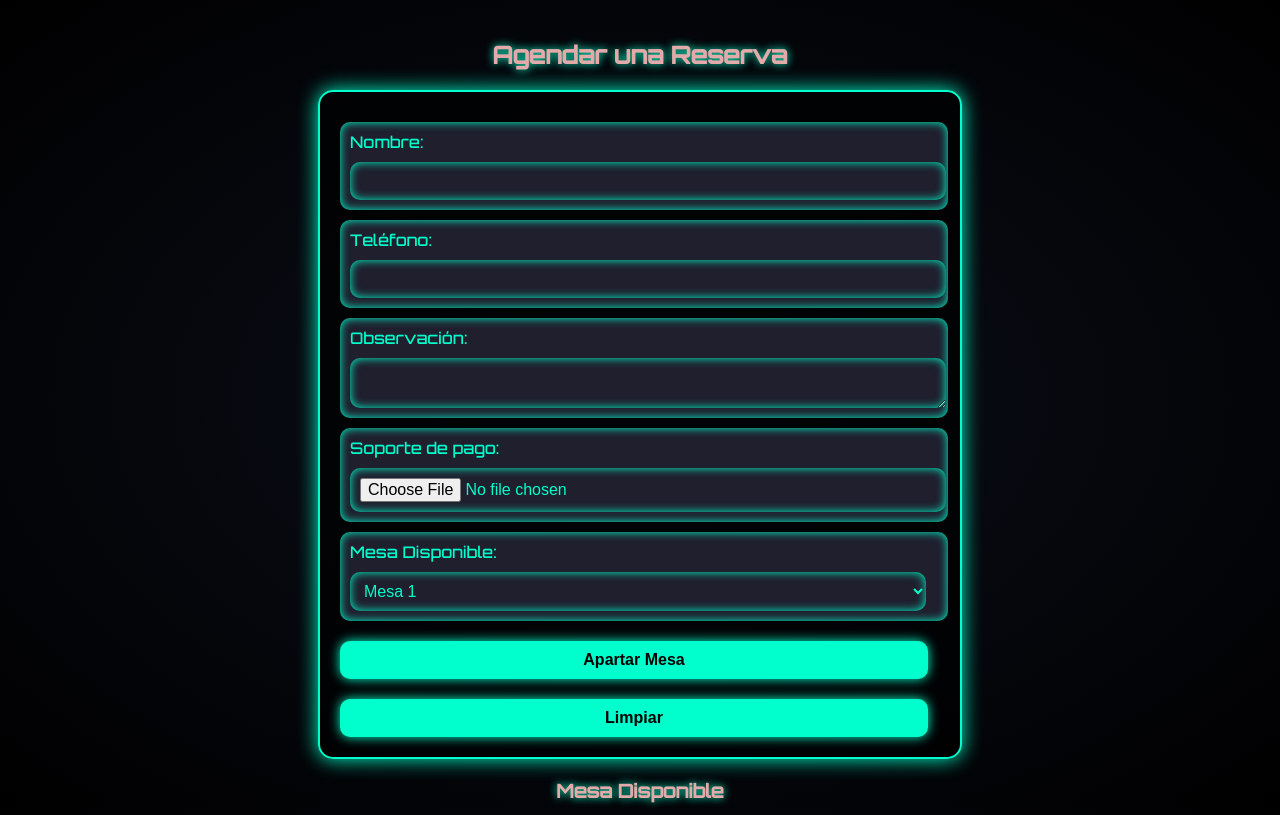
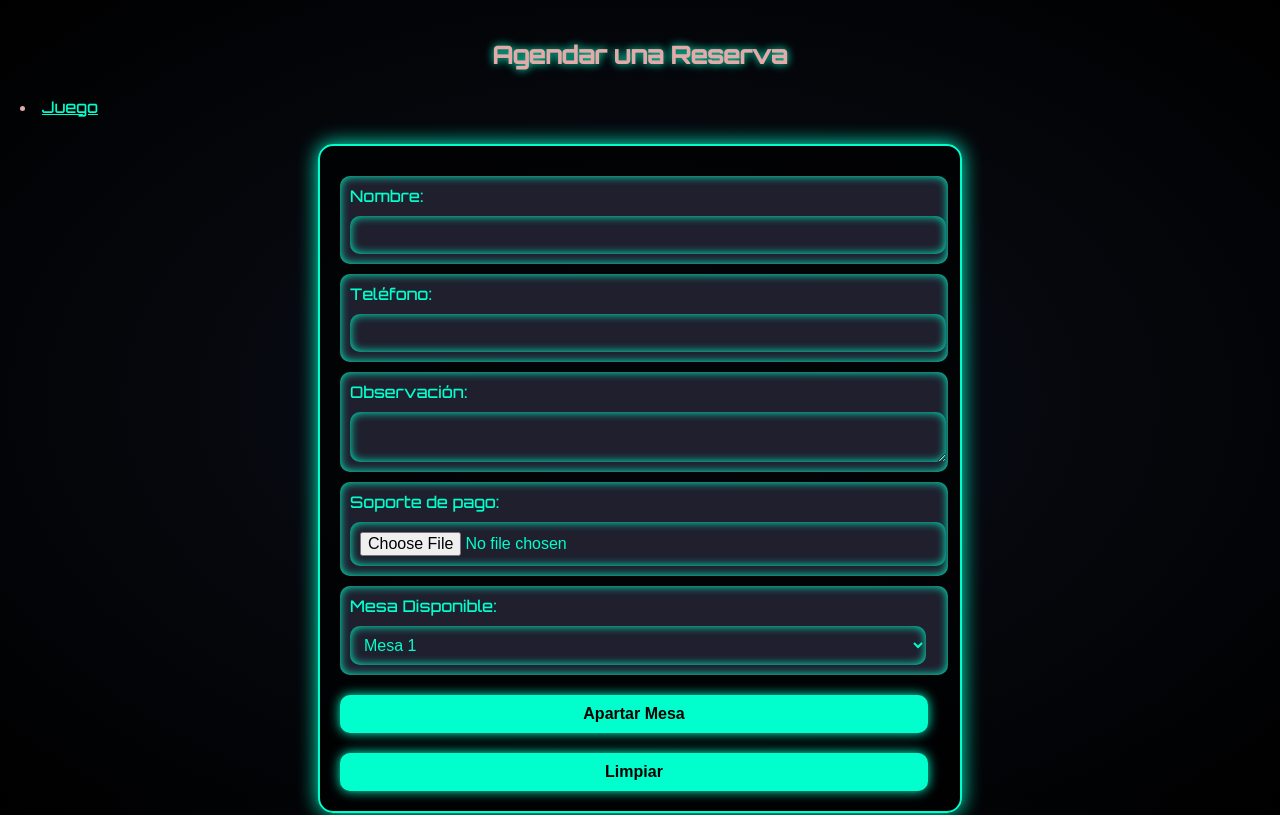
Before and after one commit to Spaservis/Hamburguesa, a plain HTML site: page index.html in a window 1280 px wide. Shown: the top 815 px of the page. Drawn offline with Linux system fonts and the light colour scheme.

Commit message:
index.html

```diff
--- a/index.html
+++ b/index.html
@@ -109,7 +109,7 @@
 
 
   <h2> Agendar una Reserva </h2>
-
+<li><a href="juego1.html" target="_blank">Juego </a></li>
   <form id="formularioTurno">
     <label>Nombre:
       <input type="text" id="nombre" required>
@@ -304,4 +304,5 @@ Total: $${total.toLocaleString()} COP`;
     actualizarTurnos();
   </script>
 </body>
+
 </html>
```
